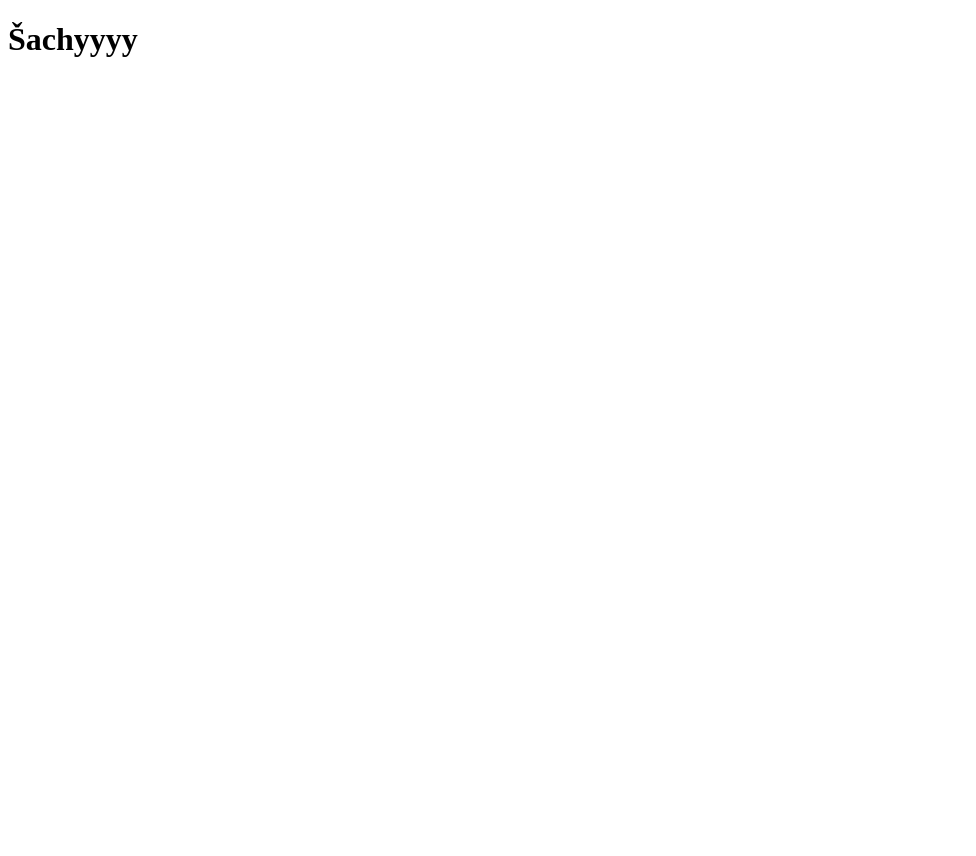
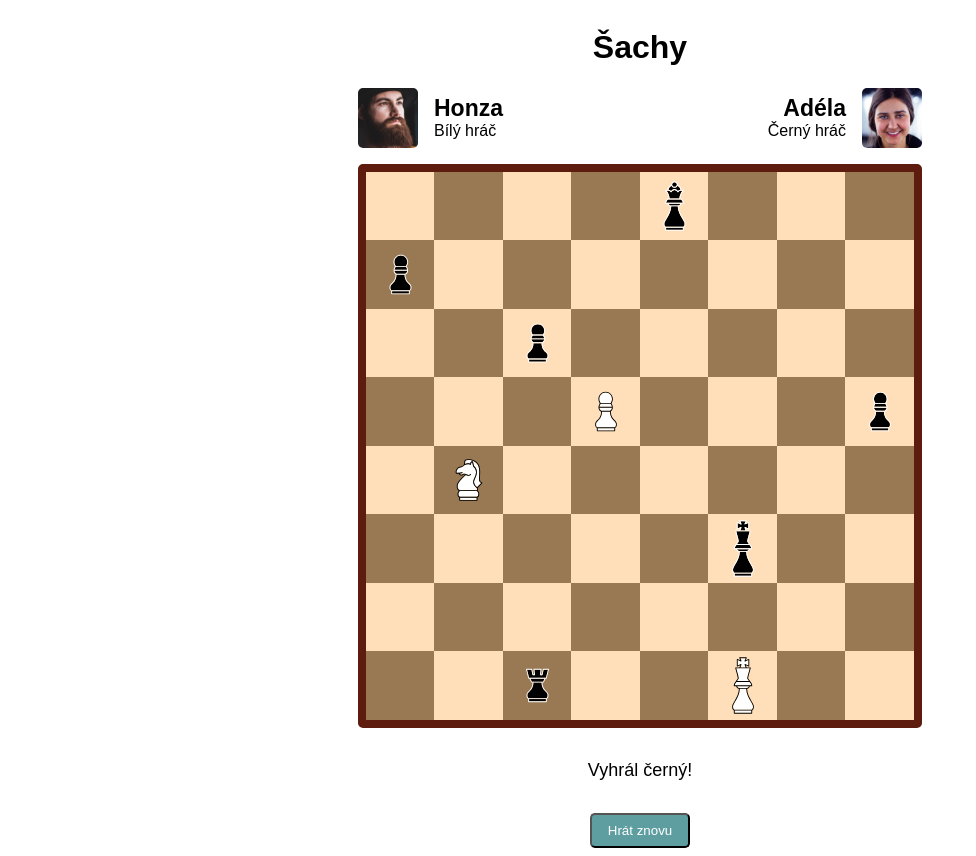
Before and after one commit to HTML-a-CSS-2-Podzim-2021-Online/sachy-TerezaZdislava, a plain HTML site: page index.html in a window 1280 px wide. Shown: the whole page, without its empty margins (0-976 px from the left). Before the commit the page ends 800 px from the top, so only its background shows below. Drawn offline with Linux system fonts and the light colour scheme.

Commit message:
bez responzivity

```diff
--- a/index.html
+++ b/index.html
@@ -5,9 +5,79 @@
     <meta http-equiv="X-UA-Compatible" content="IE=edge" />
     <meta name="viewport" content="width=device-width, initial-scale=1.0" />
     <title>Šachy</title>
+    <link rel="stylesheet" type="text/css" href="styles.css" />
   </head>
 
   <body>
-    <h1>Šachyyyy</h1>
+    <h1>Šachy</h1>
+    <div class="hra">
+      <div class="hraci">
+        <div class="honza">
+          <img class="honza-img" src="obrazky/hraci/honza.jpg" alt="honza" />
+          <div class="popisky-honza">
+            <span class="jmeno">Honza</span>
+            <span class="barva-hrace">Bílý hráč</span>
+          </div>
+        </div>
+        <div class="adela">
+          <div class="popisky-adela">
+            <span class="jmeno">Adéla</span>
+            <span class="barva-hrace">Černý hráč</span>
+          </div>
+          <img class="adela-img" src="obrazky/hraci/adela.jpg" alt="adela" />
+        </div>
+      </div>
+      <div class="sachovnice">
+        <img
+          class="figurka figurka-1"
+          src="obrazky/figurky/dama-cerna.svg"
+          alt="figurka"
+        />
+        <img
+          class="figurka figurka-2"
+          src="obrazky/figurky/kral-bila.svg"
+          alt="figurka"
+        />
+        <img
+          class="figurka figurka-3"
+          src="obrazky/figurky/kun-bila.svg"
+          alt="figurka"
+        />
+        <img
+          class="figurka figurka-4"
+          src="obrazky/figurky/pesec-bila.svg"
+          alt="figurka"
+        />
+        <img
+          class="figurka figurka-5"
+          src="obrazky/figurky/pesec-cerna.svg"
+          alt="figurka"
+        />
+        <img
+          class="figurka figurka-6"
+          src="obrazky/figurky/pesec-cerna.svg"
+          alt="figurka"
+        />
+        <img
+          class="figurka figurka-7"
+          src="obrazky/figurky/pesec-cerna.svg"
+          alt="figurka"
+        />
+        <img
+          class="figurka figurka-8"
+          src="obrazky/figurky/kral-cerna.svg"
+          alt="figurka"
+        />
+        <img
+          class="figurka figurka-9"
+          src="obrazky/figurky/vez-cerna.svg"
+          alt="figurka"
+        />
+      </div>
+      <div class="paticka">
+        <p>Vyhrál černý!</p>
+        <button>Hrát znovu</button>
+      </div>
+    </div>
   </body>
 </html>
--- /dev/null
+++ b/styles.css
@@ -0,0 +1,124 @@
+* {
+  font-family: sans-serif;
+}
+body {
+  display: flex;
+  flex-direction: column;
+  align-items: center;
+}
+h1 {
+  text-align: center;
+}
+.hra {
+  max-width: 600px;
+}
+
+/* -------hraci---------- */
+.hraci {
+  display: flex;
+  justify-content: space-between;
+  margin-bottom: 1rem;
+}
+.adela,
+.honza {
+  display: flex;
+}
+.honza-img,
+.adela-img {
+  width: 60px;
+  height: 60px;
+  object-fit: cover;
+  border-radius: 5px;
+}
+.barva-hrace {
+  display: block;
+}
+.jmeno {
+  display: block;
+  font-size: 23px;
+  font-weight: 600;
+}
+.popisky-adela {
+  display: flex;
+  flex-direction: column;
+  align-items: flex-end;
+  justify-content: center;
+  margin-right: 1rem;
+}
+.popisky-honza {
+  display: flex;
+  flex-direction: column;
+  align-items: flex-start;
+  justify-content: center;
+  margin-left: 1rem;
+}
+
+/* -------sachovnice---------- */
+.sachovnice {
+  border: 8px solid #5d1c0d;
+  border-radius: 5px;
+  background-image: url('obrazky/sachovnice.png');
+  width: 548px;
+  height: 548px;
+  display: grid;
+  grid-template-rows: repeat(8, 12.5%);
+  grid-template-columns: repeat(8, 12.5%);
+}
+
+.figurka {
+  height: 100%;
+}
+.figurka-1 {
+  grid-column: 5;
+  grid-row: 1;
+}
+.figurka-2 {
+  grid-column: 6;
+  grid-row: 8;
+}
+.figurka-3 {
+  grid-column: 2;
+  grid-row: 5;
+}
+.figurka-4 {
+  grid-column: 4;
+  grid-row: 4;
+}
+.figurka-5 {
+  grid-column: 1;
+  grid-row: 2;
+}
+.figurka-6 {
+  grid-column: 3;
+  grid-row: 3;
+}
+.figurka-7 {
+  grid-column: 8;
+  grid-row: 4;
+}
+.figurka-8 {
+  grid-column: 6;
+  grid-row: 6;
+}
+.figurka-9 {
+  grid-column: 3;
+  grid-row: 8;
+}
+/* ---------paticka------ */
+.paticka {
+  display: flex;
+  flex-direction: column;
+  align-items: center;
+}
+p {
+  /* text-align: center; */
+  margin: 2rem;
+  font-size: 18px;
+}
+button {
+  padding: 0.5rem 1rem;
+  background-color: cadetblue;
+  border-radius: 5px;
+  color: white;
+  cursor: pointer;
+}
```
